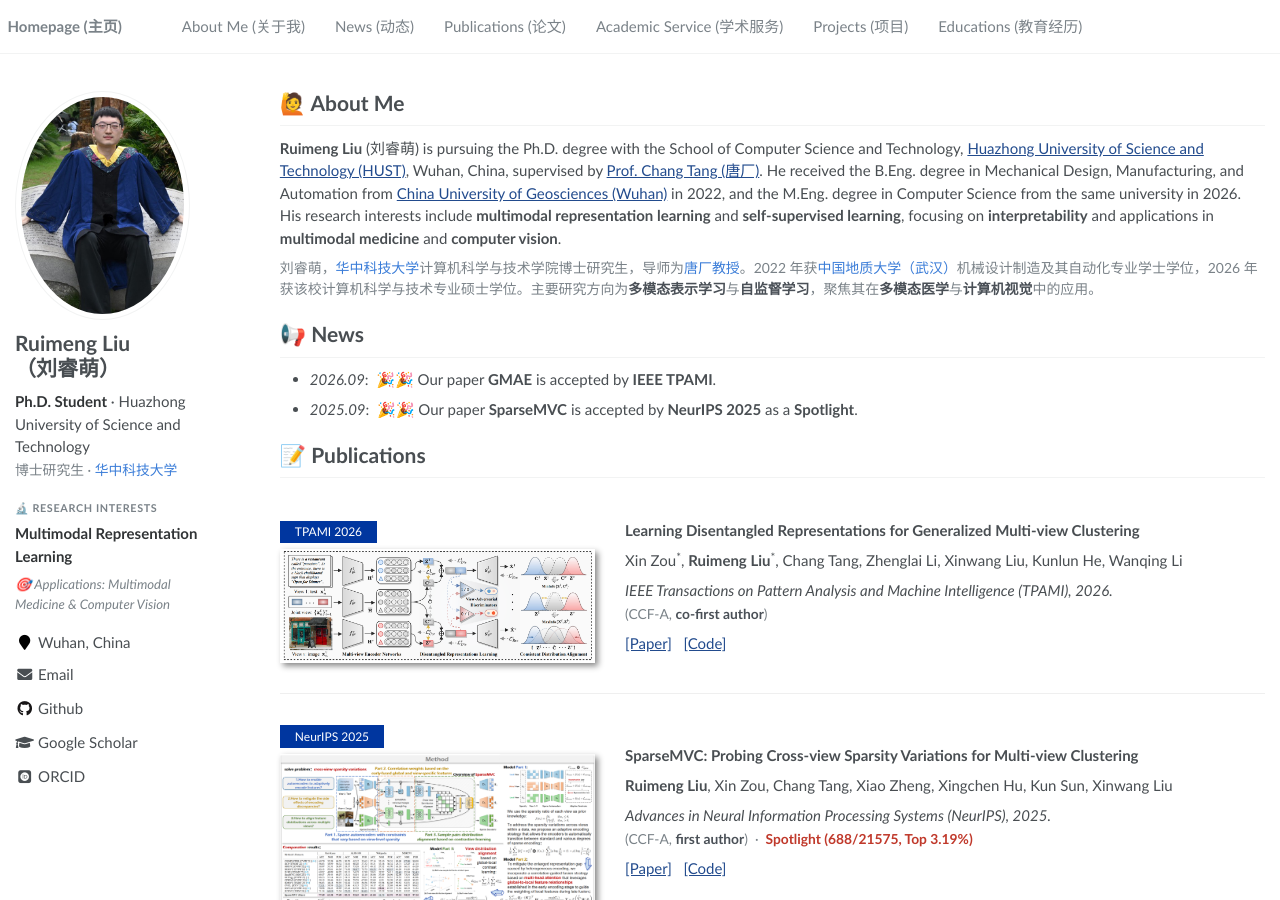
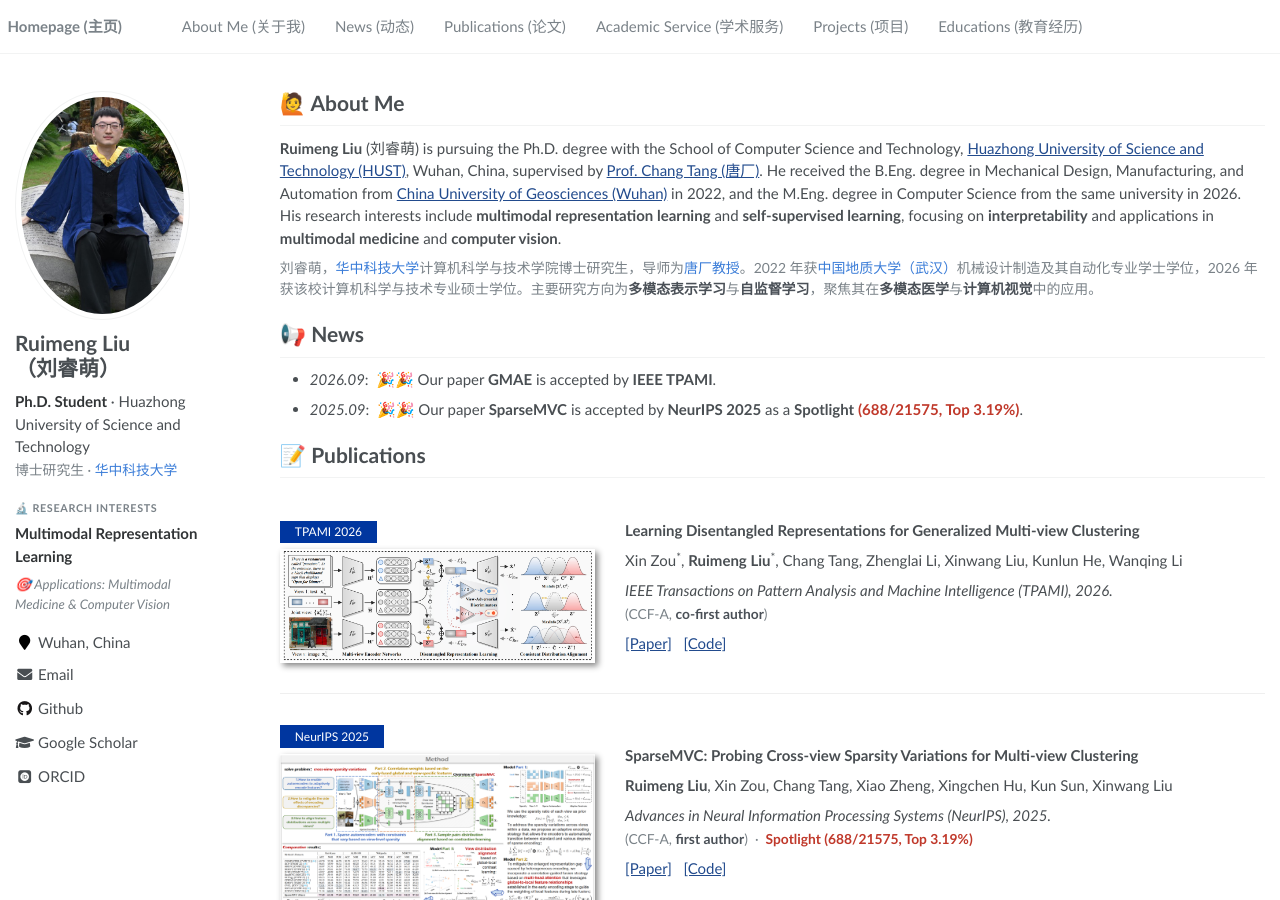
Before and after one commit to cleste-pome/cleste-pome.github.io, a Jekyll site: the page built from _pages/about.md, in a window 1280 px wide and 900 px high. Built offline with Jekyll 4.4.1, drawn with Linux system fonts in a browser that asks for light colours; some web fonts are replaced.

Commit message:
Add Spotlight acceptance stat to the News entry

```diff
--- a/_pages/about.md
+++ b/_pages/about.md
@@ -21,7 +21,7 @@ redirect_from:
 
 # 📢 News
 - *2026.09*: &nbsp;🎉🎉 Our paper **GMAE** is accepted by **IEEE TPAMI**.
-- *2025.09*: &nbsp;🎉🎉 Our paper **SparseMVC** is accepted by **NeurIPS 2025** as a **Spotlight**.
+- *2025.09*: &nbsp;🎉🎉 Our paper **SparseMVC** is accepted by **NeurIPS 2025** as a **Spotlight** <span class="pub-highlight">(688/21575, Top 3.19%)</span>.
 
 <!-- 顺序：最新在最上面
      MASA 录用后，在这里加一条
```
